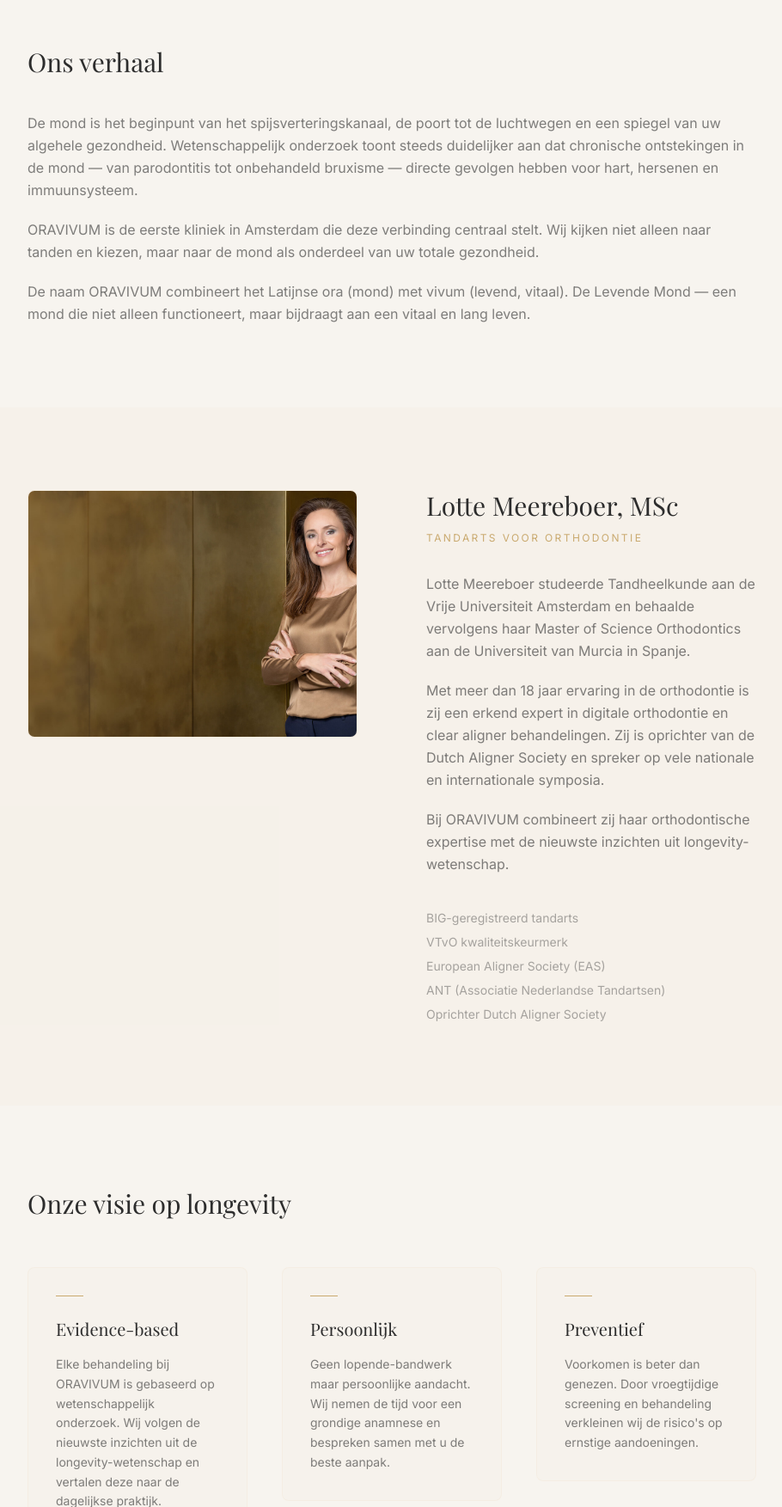
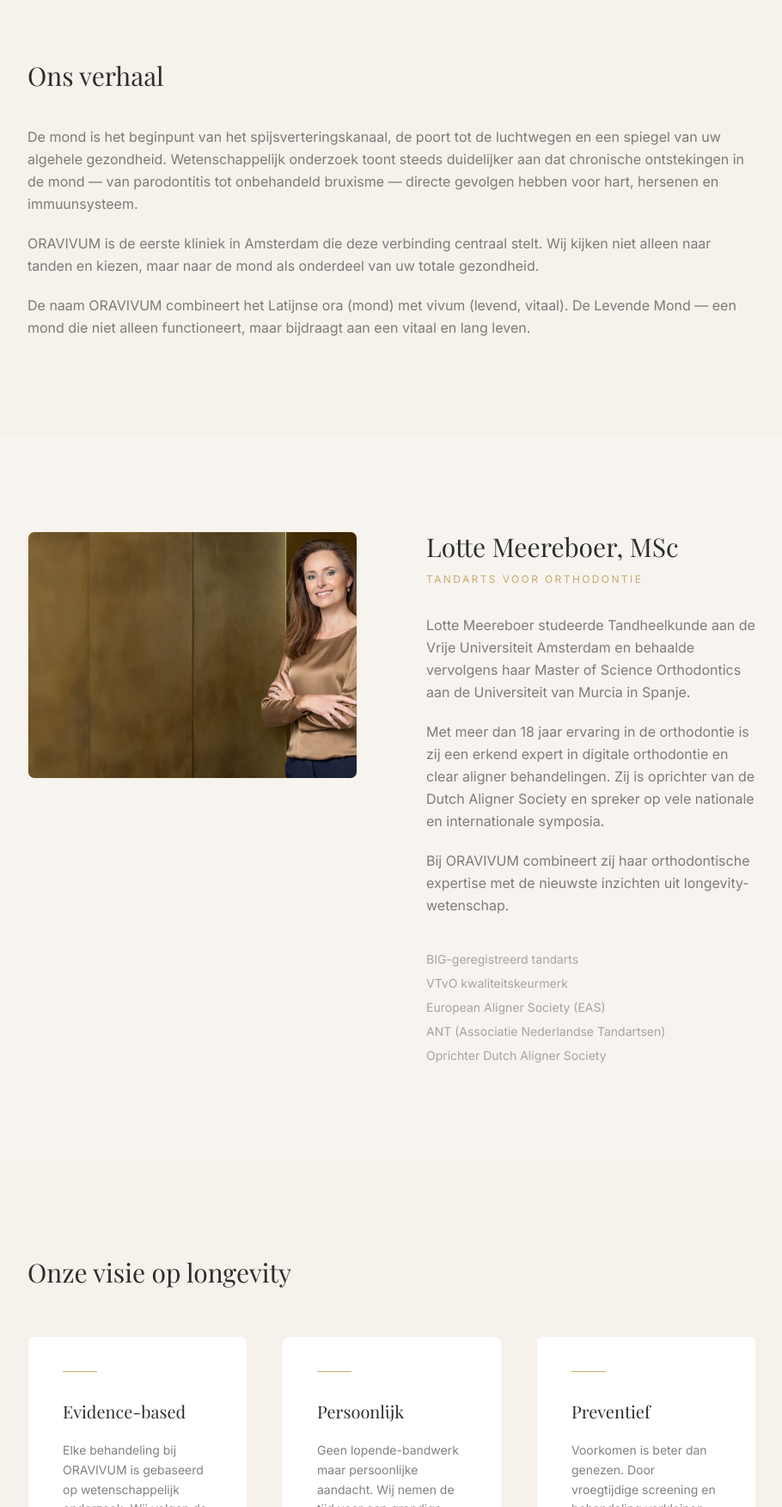
Before and after one commit to MB11-code/longevity-aevora, a Next.js app: page /over-ons in a window 1280 px wide. Shown: the part 587-2340 px from the top of the page at 86% size, without its empty margins (184-1094 px from the left). Built offline with nearby package versions, Linux system fonts and the light colour scheme; a web font is replaced by a local one.

Commit message:
Over Ons page: match homepage styling (py-28, bg-offwhite/sand alternating, card styles)

```diff
--- a/app/over-ons/content.tsx
+++ b/app/over-ons/content.tsx
@@ -10,7 +10,7 @@ export function OverOnsContent() {
 
   return (
     <>
-      <section className="py-28 bg-sand/10">
+      <section className="py-28 bg-offwhite">
         <div className="max-w-4xl mx-auto px-6">
           <ScrollReveal>
             <p className="text-gold text-xs tracking-[0.35em] uppercase mb-4">{t("Over ons", "About us")}</p>
@@ -27,7 +27,7 @@ export function OverOnsContent() {
         </div>
       </section>
 
-      <section className="py-24">
+      <section className="py-28 bg-sand/10">
         <div className="max-w-4xl mx-auto px-6">
           <ScrollReveal>
             <h2 className="font-playfair text-3xl mb-10">{t("Ons verhaal", "Our story")}</h2>
@@ -55,7 +55,7 @@ export function OverOnsContent() {
         </div>
       </section>
 
-      <section className="py-24 bg-sand/10">
+      <section className="py-28 bg-offwhite">
         <div className="max-w-4xl mx-auto px-6">
           <div className="grid md:grid-cols-2 gap-20 items-start">
             <ScrollReveal>
@@ -105,7 +105,7 @@ export function OverOnsContent() {
         </div>
       </section>
 
-      <section className="py-24">
+      <section className="py-28 bg-sand/10">
         <div className="max-w-4xl mx-auto px-6">
           <ScrollReveal>
             <h2 className="font-playfair text-3xl mb-14">{t("Onze visie op longevity", "Our vision on longevity")}</h2>
@@ -135,9 +135,9 @@ export function OverOnsContent() {
               ],
             ].map(([title, desc], i) => (
               <ScrollReveal key={title} staggerIndex={i}>
-                <div className="p-8 border border-sand/20 bg-sand/5 rounded-lg">
-                  <div className="w-8 h-[1px] bg-gold mb-6" />
-                  <h3 className="font-playfair text-xl mb-4">{title}</h3>
+                <div className="p-10 bg-white border border-sand/30 rounded-lg">
+                  <div className="w-10 h-[1px] bg-gold mb-8" />
+                  <h3 className="font-playfair text-xl mb-5">{title}</h3>
                   <p className="text-sm text-charcoal/60 leading-relaxed">{desc}</p>
                 </div>
               </ScrollReveal>
@@ -146,8 +146,7 @@ export function OverOnsContent() {
         </div>
       </section>
 
-      {/* Praktijk met foto */}
-      <section className="py-24 bg-sand/10">
+      <section className="py-28 bg-offwhite">
         <div className="max-w-4xl mx-auto px-6">
           <ScrollReveal>
             <h2 className="font-playfair text-3xl mb-10">
@@ -190,21 +189,20 @@ export function OverOnsContent() {
         </div>
       </section>
 
-      {/* Kwaliteitskeurmerken / Social Proof */}
-      <section className="py-16 bg-offwhite">
+      <section className="py-20 bg-sand/10">
         <div className="max-w-4xl mx-auto px-6">
           <ScrollReveal>
             <p className="text-center text-xs tracking-[0.2em] uppercase text-charcoal/40 mb-10">
               {t("Aangesloten bij", "Affiliated with")}
             </p>
-            <div className="grid grid-cols-2 md:grid-cols-4 gap-8 items-center">
+            <div className="grid grid-cols-2 md:grid-cols-4 gap-10 items-center">
               {[
                 { name: "VTvO", desc: t("Vereniging Tandartsen voor Orthodontie", "Association of Dentists for Orthodontics"), label: t("Erkend lid", "Certified member") },
                 { name: "EAS", desc: "European Aligner Society", label: t("Erkend lid", "Certified member") },
                 { name: "ANT", desc: t("Associatie Nederlandse Tandartsen", "Association of Dutch Dentists"), label: t("Erkend lid", "Certified member") },
                 { name: "OK", desc: t("OK Register Kwaliteitskeurmerk", "OK Register Quality Certification"), label: t("Geregistreerd", "Registered") },
               ].map((item) => (
-                <div key={item.name} className="text-center p-8 border-2 border-teal/20 rounded-xl bg-white">
+                <div key={item.name} className="text-center p-8 bg-white border border-sand/30 rounded-lg">
                   <div className="w-12 h-12 mx-auto mb-4 rounded-full bg-teal/10 flex items-center justify-center">
                     <svg className="w-6 h-6 text-teal" fill="none" viewBox="0 0 24 24" strokeWidth={1.5} stroke="currentColor">
                       <path strokeLinecap="round" strokeLinejoin="round" d="M9 12.75 11.25 15 15 9.75m-3-7.036A11.959 11.959 0 0 1 3.598 6 11.99 11.99 0 0 0 3 9.749c0 5.592 3.824 10.29 9 11.623 5.176-1.332 9-6.03 9-11.622 0-1.31-.21-2.571-.598-3.751h-.152c-3.196 0-6.1-1.248-8.25-3.285Z" />
```
